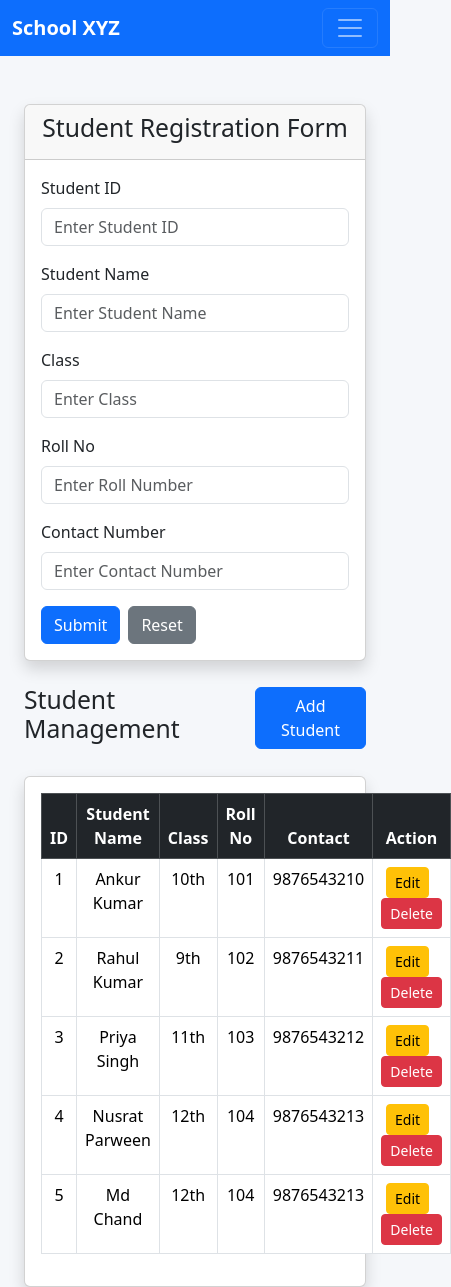
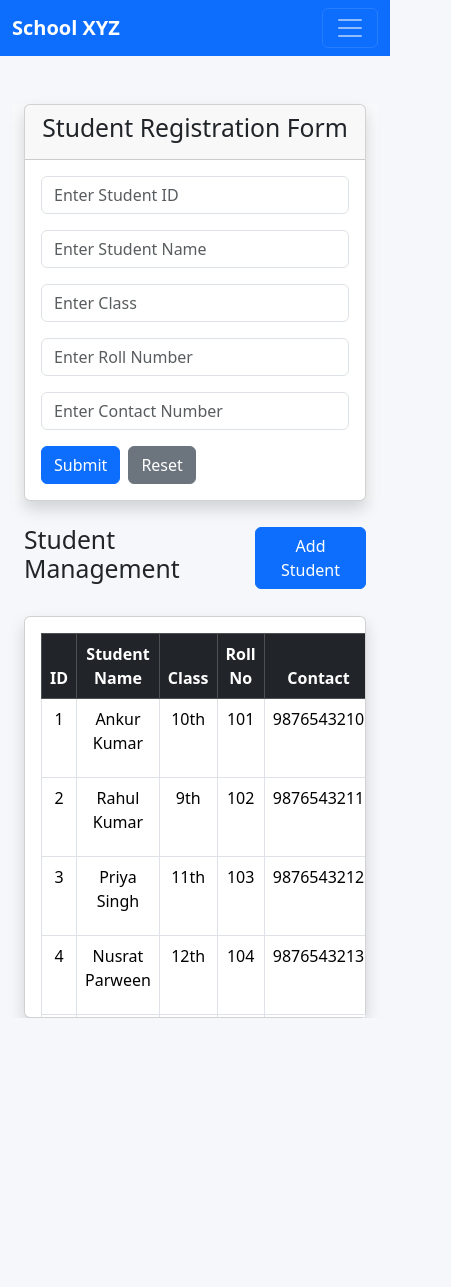
Before and after one commit to mdakhtar1234/school-management-system, a React (Vite) app: page /student in a window 390 px wide. Shown: the whole page, 451 px wide, since content can reach past the window. After the commit the page ends 1018 px from the top, so only its background shows below. Built offline with nearby package versions, Linux system fonts and the light colour scheme.

Commit message:
FormResponsive

```diff
--- a/src/App.css
+++ b/src/App.css
@@ -133,7 +133,3 @@
     textarea{
         resize:none;
     }
-
-    .table th{
-        background:#f8f9fa;
-    }
--- a/src/components/Result.jsx
+++ b/src/components/Result.jsx
@@ -8,14 +8,19 @@ function Result() {
       <div className="d-flex justify-content-between align-items-center mb-4">
         <h2>Student Results</h2>
 
-        <button className="btn btn-primary">
-          Add Result
-        </button>
+
       </div>
 
-      <div className="card shadow">
-        <div className="card-body">
-          <table className="table table-bordered table-hover text-center">
+<div className="container-fluid-py-4">
+  <div className="card shadow-lg">
+    <div className="card-body  "
+    style={
+      {maxHeight: "400px",
+      overflowY: "auto",
+      overflowX: "auto",
+}}
+    >
+       <table className="table table-responsive-sm table-bordered table-hover text-center">
             <thead className="table-dark">
               <tr>
                 <th>ID</th>
@@ -56,9 +61,12 @@ function Result() {
               ))}
             </tbody>
           </table>
-        </div>
+    </div>
+  </div>
+</div>
+
       </div>
-    </div>
+
   );
 }
 
--- a/src/components/Students.jsx
+++ b/src/components/Students.jsx
@@ -1,81 +1,122 @@
-import React from 'react'
+import React, { useState } from 'react'
 import students from '../assets/studentsData'
+import { useForm } from 'react-hook-form'
+
 function Students() {
 
+  const { register,
+    handleSubmit,
+    formState: { errors } } = useForm()
 
-
-
-
+  const submitHandle = (data) => {
+    console.log(data)
+  }
   return (
 
-
-
-
-
-
-
-
-
-
     <>
-
-
-<div className="container mt-5">
+      <div className="container mt-5 bg-light">
         <div className="card shadow">
           <div className="card-header text-center">
             <h2>Student Registration Form</h2>
           </div>
 
-        <div className="card-body">
-          <form>
+          <div className="card-body"
+            style={
+              {
+                maxHeight: "400px",
+                overflowY: "auto",
+                overflowX: "auto",
+              }}
+          >
+            <form onSubmit={handleSubmit(submitHandle)}>
               {/* ID */}
               <div className="mb-3">
-              <label className="form-label">Student ID</label>
+
                 <input
-                type="text"
+                  type="number"
                   className="form-control"
                   placeholder="Enter Student ID"
+                  {...register("number", {
+                    required: "your id is required",
+                    minLength: {
+                      value: 5,
+                      message: " invalid your message",
+                    }
+
+                  })}
                 />
+                {errors.number && <small className='text-danger'>{errors.number.message}</small>}
               </div>
 
               {/* Student Name */}
               <div className="mb-3">
-              <label className="form-label">Student Name</label>
+
                 <input
                   type="text"
                   className="form-control"
                   placeholder="Enter Student Name"
+                  {...register("name", {
+                    required: "your name is required",
+                    minLength: {
+                      value: 10,
+                      message: " invalid your message",
+                    }
+
+                  })}
                 />
+                {errors.name && <small className='text-danger'>{errors.name.message}</small>}
               </div>
 
               {/* Class */}
               <div className="mb-3">
-              <label className="form-label">Class</label>
+
                 <input
                   type="text"
                   className="form-control"
                   placeholder="Enter Class"
+
+
+                  {...register("class", {
+                    required: "Please required your Class name!",
+
+                  })}
                 />
+                {errors.class && <small className='text-danger'>{errors.class.message}</small>}
               </div>
 
               {/* Roll No */}
               <div className="mb-3">
-              <label className="form-label">Roll No</label>
+
                 <input
                   type="number"
                   className="form-control"
                   placeholder="Enter Roll Number"
+                  {...register("numberRoll", {
+                    required: "Please required your Roll Number!",
+
+                  })}
                 />
+                {errors.numberRoll && <small className='text-danger'>{errors.numberRoll.message}</small>}
               </div>
 
               {/* Contact */}
               <div className="mb-3">
-              <label className="form-label">Contact Number</label>
+
                 <input
                   type="tel"
                   className="form-control"
                   placeholder="Enter Contact Number"
+                  {...register("contactNumber", {
+                    required: "Please required your Contact Number!",
+                    minLength: {
+                      value: 10,
+                      message: "required 10 digital of number !",
+                    }
+
+                  })}
+
                 />
+                {errors.contactNumber && <small className='text-danger'>{errors.contactNumber.message}</small>}
               </div>
 
               <button type="submit" className="btn btn-primary">
@@ -108,7 +149,14 @@ function Students() {
         </div>
 
         <div className="card shadow">
-        <div className="card-body">
+          <div className="card-body"
+            style={
+              {
+                maxHeight: "400px",
+                overflowY: "auto",
+                overflowX: "auto",
+              }}
+          >
             <table className="table table-bordered table-hover text-center">
               <thead className="table-dark">
                 <tr>
--- a/src/components/Teacher.jsx
+++ b/src/components/Teacher.jsx
@@ -13,7 +13,14 @@ function Teacher() {
       </div>
 
       <div className="card shadow">
-        <div className="card-body">
+        <div className="card-body"
+          style={
+            {
+              maxHeight: "400px",
+              overflowY: "auto",
+              overflowX: "auto",
+            }}
+        >
           <table className="table table-bordered table-hover text-center">
             <thead className="table-dark">
               <tr>
```
Also changed, not shown: package.json (+4 -3 lines), 1 other file (tests, documents, lock files or other folders). Lines whose indentation alone changed are shown as unchanged.
